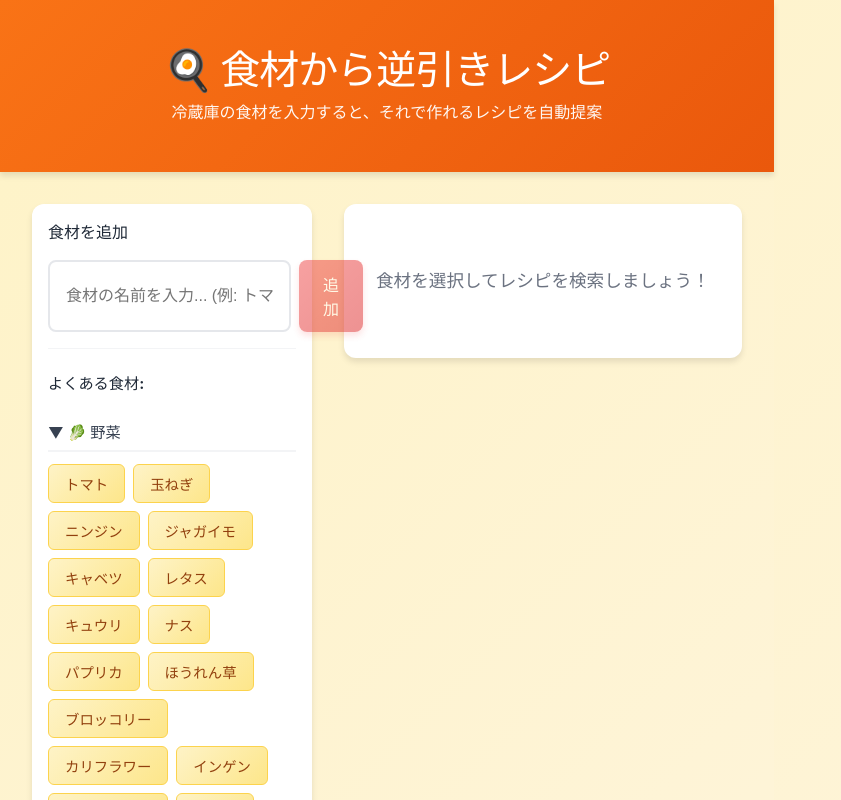
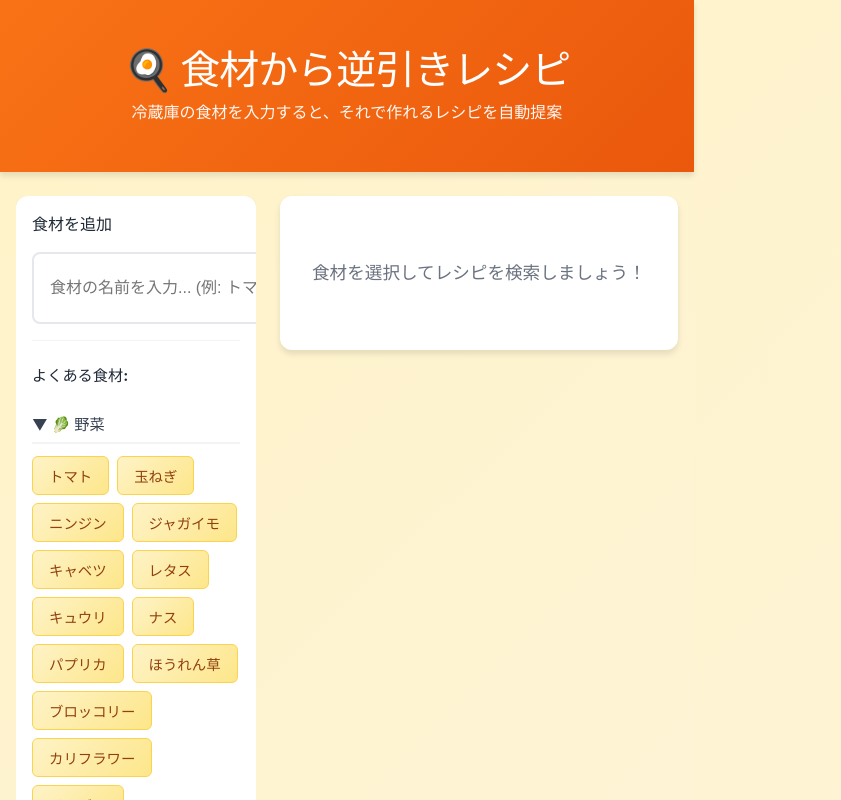
Before and after one commit to marutaniiine/recipe-finder, a React app in the folder app/: page / in a window 1280 px wide. Shown: the top 800 px of the page, without its empty margins (0-841 px from the left). Built offline with nearby package versions, Linux system fonts and the light colour scheme; the HTML template or start-up script is replaced by a standard one.

Commit message:
Further reduce left sidebar: 240px with strict width constraints and reduce container padding

```diff
--- a/app/src/App.css
+++ b/app/src/App.css
@@ -47,21 +47,24 @@ body {
 .app-container {
   flex: 1;
   width: 100%;
-  padding: 2rem;
+  padding: 1.5rem 1rem;
   display: flex;
   flex-direction: row;
-  gap: 2rem;
+  gap: 1.5rem;
 }
 
 .input-section {
   display: flex;
   flex-direction: column;
-  gap: 1.5rem;
+  gap: 1rem;
   height: fit-content;
   position: sticky;
   top: 2rem;
-  flex: 0 0 280px;
-  max-width: 280px;
+  flex: 0 0 240px;
+  width: 240px;
+  min-width: 240px;
+  max-width: 240px;
+  overflow-x: hidden;
 }
 
 .results-section {
```
